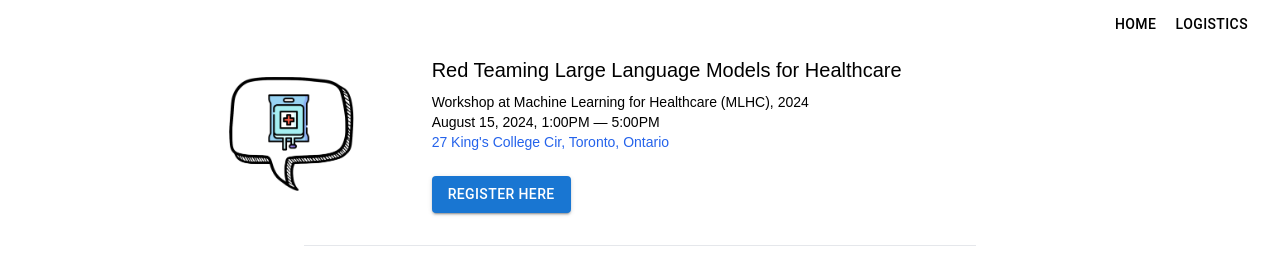
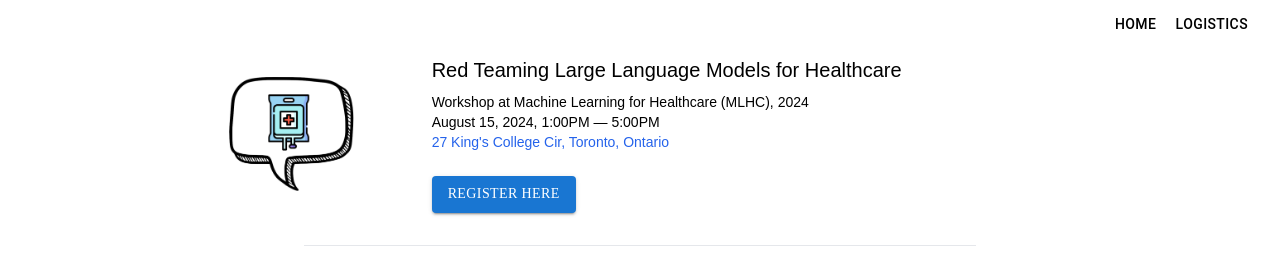
Before and after one commit to redteamingforhealth/redteamingforhealth.github.io, a Next.js app: page /logistics in a window 1280 px wide. Shown: the top 266 px of the page. Built offline with nearby package versions, Linux system fonts and the light colour scheme; some icons are missing; a web font is replaced by a local one.

Commit message:
Update registration button for dark mode

```diff
--- a/pages/index.tsx
+++ b/pages/index.tsx
@@ -63,7 +63,8 @@
               <p className="text-sm">August 15, 2024, 1:00PM &mdash; 5:00PM</p>
               <p className="text-sm"><a href="https://maps.app.goo.gl/YYivAPWMNaWVZD9b7">27 King's College Cir, Toronto, Ontario</a></p>
               <br></br>
-              <Button variant="contained" color="primary" href="https://events.eventzilla.net/e/mlhc-preconference-workshop-2138630204">Register Here</Button>
+              <Button variant="contained" color="primary" style={{backgroundColor: "secondary", color: "white", fontFamily: "latin"}} href="https://events.eventzilla.net/e/mlhc-preconference-workshop-2138630204">Register Here</Button>
+              {/* Make another button that is white with blue font */}
             </Box>
           </Box>
           ) : (
@@ -81,7 +82,7 @@
                 <p className="text-sm">August 15, 2024, 1:00PM &mdash; 5:00PM</p>
                 <p className="text-sm"><a href="https://maps.app.goo.gl/YYivAPWMNaWVZD9b7">27 King's College Cir, Toronto, Ontario</a></p>
                 <br></br>
-                <Button variant="contained" color="primary" href="https://events.eventzilla.net/e/mlhc-preconference-workshop-2138630204">Register Here</Button>
+                <Button variant="contained" color="primary" style={{backgroundColor: "secondary", color: "white", fontFamily: "latin"}} href="https://events.eventzilla.net/e/mlhc-preconference-workshop-2138630204">Register Here</Button>
               </Box>
             </Box>
           )}
--- a/pages/logistics.tsx
+++ b/pages/logistics.tsx
@@ -64,7 +64,7 @@
               <p className="text-sm">August 15, 2024, 1:00PM &mdash; 5:00PM</p>
               <p className="text-sm"><a href="https://maps.app.goo.gl/YYivAPWMNaWVZD9b7">27 King's College Cir, Toronto, Ontario</a></p>
               <br></br>
-              <Button variant="contained" color="primary" href="https://events.eventzilla.net/e/mlhc-preconference-workshop-2138630204">Register Here</Button>
+              <Button variant="contained" color="primary" style={{backgroundColor: "secondary", color: "white", fontFamily: "latin"}} href="https://events.eventzilla.net/e/mlhc-preconference-workshop-2138630204">Register Here</Button>
             </Box>
           </Box>
           ) : (
@@ -82,7 +82,7 @@
                 <p className="text-sm">August 15, 2024, 1:00PM &mdash; 5:00PM</p>
                 <p className="text-sm"><a href="https://maps.app.goo.gl/YYivAPWMNaWVZD9b7">27 King's College Cir, Toronto, Ontario</a></p>
                 <br></br>
-                <Button variant="contained" color="primary" href="https://events.eventzilla.net/e/mlhc-preconference-workshop-2138630204">Register Here</Button>
+                <Button variant="contained" color="primary" style={{backgroundColor: "secondary", color: "white", fontFamily: "latin"}} href="https://events.eventzilla.net/e/mlhc-preconference-workshop-2138630204">Register Here</Button>
               </Box>
             </Box>
           )}
```
